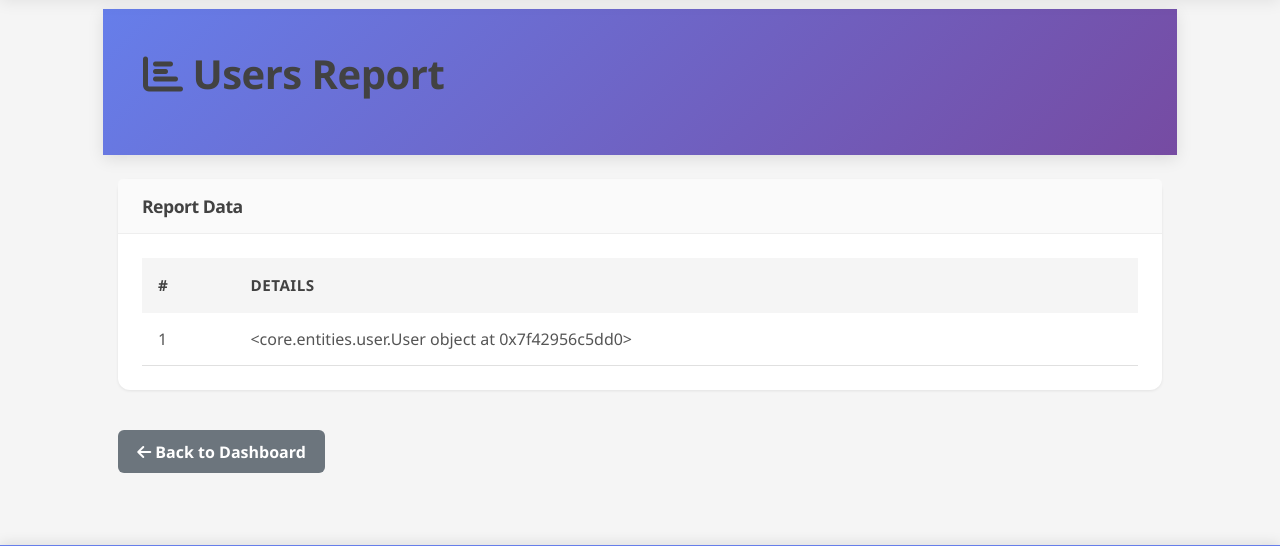
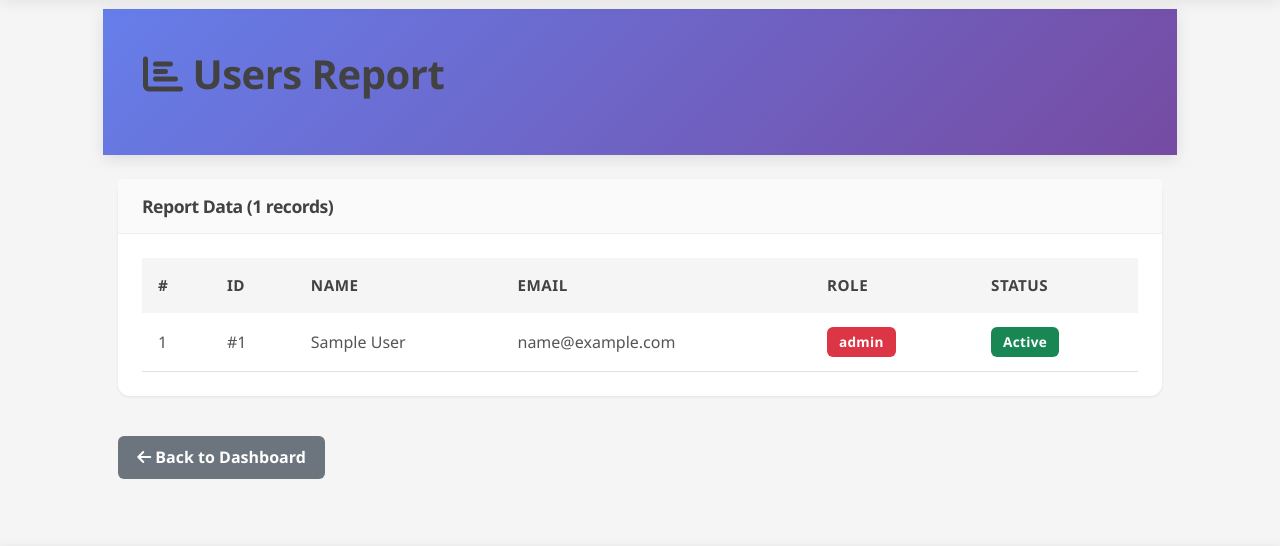
Before and after one commit to amr-yasser226/adaptive-code-lab, a Flask app: page /admin/reports/users in a window 1280 px wide. Shown: the part 80-626 px from the top of the page. Run offline with Flask 3, Linux system fonts and the light colour scheme; the visitor is signed in with stand-in values (Sample User, id 1); tables that the repository leaves empty hold one stand-in row (values such as "Sample post"); some libraries are stand-ins or nearby versions.

Commit message:
fix: Admin report template now displays user properties properly
- Fixed admin/report.html to show Name, Email, Role, Status columns
- Template now handles users, courses, and submissions report types
- Previously showed raw Python object strings

```diff
--- a/src/web/templates/admin/report.html
+++ b/src/web/templates/admin/report.html
@@ -10,23 +10,83 @@
 
     <div class="card">
         <div class="card-header">
-            <h5 class="mb-0">Report Data</h5>
+            <h5 class="mb-0">Report Data ({{ data|length if data else 0 }} records)</h5>
         </div>
         <div class="card-body">
             {% if data %}
             <div class="table-responsive">
                 <table class="table table-hover">
                     <thead class="table-light">
+                        {% if report_type == 'users' %}
+                        <tr>
+                            <th>#</th>
+                            <th>ID</th>
+                            <th>Name</th>
+                            <th>Email</th>
+                            <th>Role</th>
+                            <th>Status</th>
+                        </tr>
+                        {% elif report_type == 'courses' %}
+                        <tr>
+                            <th>#</th>
+                            <th>ID</th>
+                            <th>Title</th>
+                            <th>Status</th>
+                        </tr>
+                        {% elif report_type == 'submissions' %}
+                        <tr>
+                            <th>#</th>
+                            <th>ID</th>
+                            <th>Student</th>
+                            <th>Assignment</th>
+                            <th>Score</th>
+                            <th>Status</th>
+                        </tr>
+                        {% else %}
                         <tr>
                             <th>#</th>
                             <th>Details</th>
                         </tr>
+                        {% endif %}
                     </thead>
                     <tbody>
                         {% for item in data %}
                         <tr>
+                            {% if report_type == 'users' %}
+                            <td>{{ loop.index }}</td>
+                            <td>#{{ item.get_id() if item.get_id else item.id if item.id else 'N/A' }}</td>
+                            <td>{{ item.name if item.name else 'N/A' }}</td>
+                            <td>{{ item.email if item.email else 'N/A' }}</td>
+                            <td><span
+                                    class="badge bg-{% if item.role == 'admin' %}danger{% elif item.role == 'instructor' %}primary{% else %}success{% endif %}">{{
+                                    item.role if item.role else 'N/A' }}</span></td>
+                            <td>
+                                {% if item.is_active %}
+                                <span class="badge bg-success">Active</span>
+                                {% else %}
+                                <span class="badge bg-secondary">Inactive</span>
+                                {% endif %}
+                            </td>
+                            {% elif report_type == 'courses' %}
+                            <td>{{ loop.index }}</td>
+                            <td>#{{ item.get_id() if item.get_id else item.id if item.id else 'N/A' }}</td>
+                            <td>{{ item.title if item.title else item.name if item.name else 'N/A' }}</td>
+                            <td><span class="badge bg-info">{{ item.status if item.status else 'N/A' }}</span></td>
+                            {% elif report_type == 'submissions' %}
+                            <td>{{ loop.index }}</td>
+                            <td>#{{ item.get_id() if item.get_id else item.id if item.id else 'N/A' }}</td>
+                            <td>{{ item.get_student_id() if item.get_student_id else item.student_id if item.student_id
+                                else 'N/A' }}</td>
+                            <td>{{ item.get_assignment_id() if item.get_assignment_id else item.assignment_id if
+                                item.assignment_id else 'N/A' }}</td>
+                            <td>{{ item.score if item.score else 'N/A' }}</td>
+                            <td><span
+                                    class="badge bg-{% if item.status == 'graded' %}success{% elif item.status == 'pending' %}warning{% else %}secondary{% endif %}">{{
+                                    item.status if item.status else 'N/A' }}</span></td>
+                            {% else %}
                             <td>{{ loop.index }}</td>
                             <td>{{ item }}</td>
+                            {% endif %}
                         </tr>
                         {% endfor %}
                     </tbody>
```
